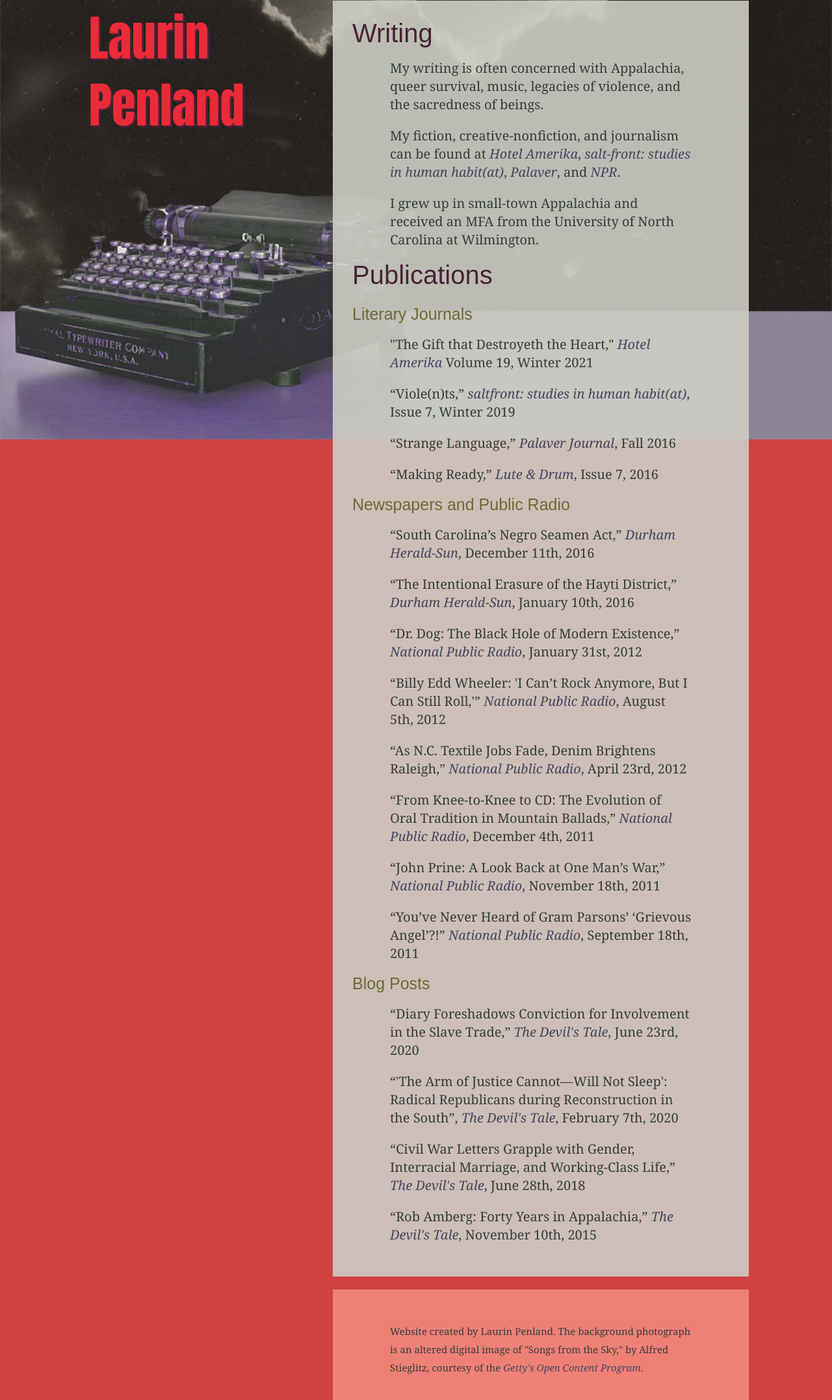
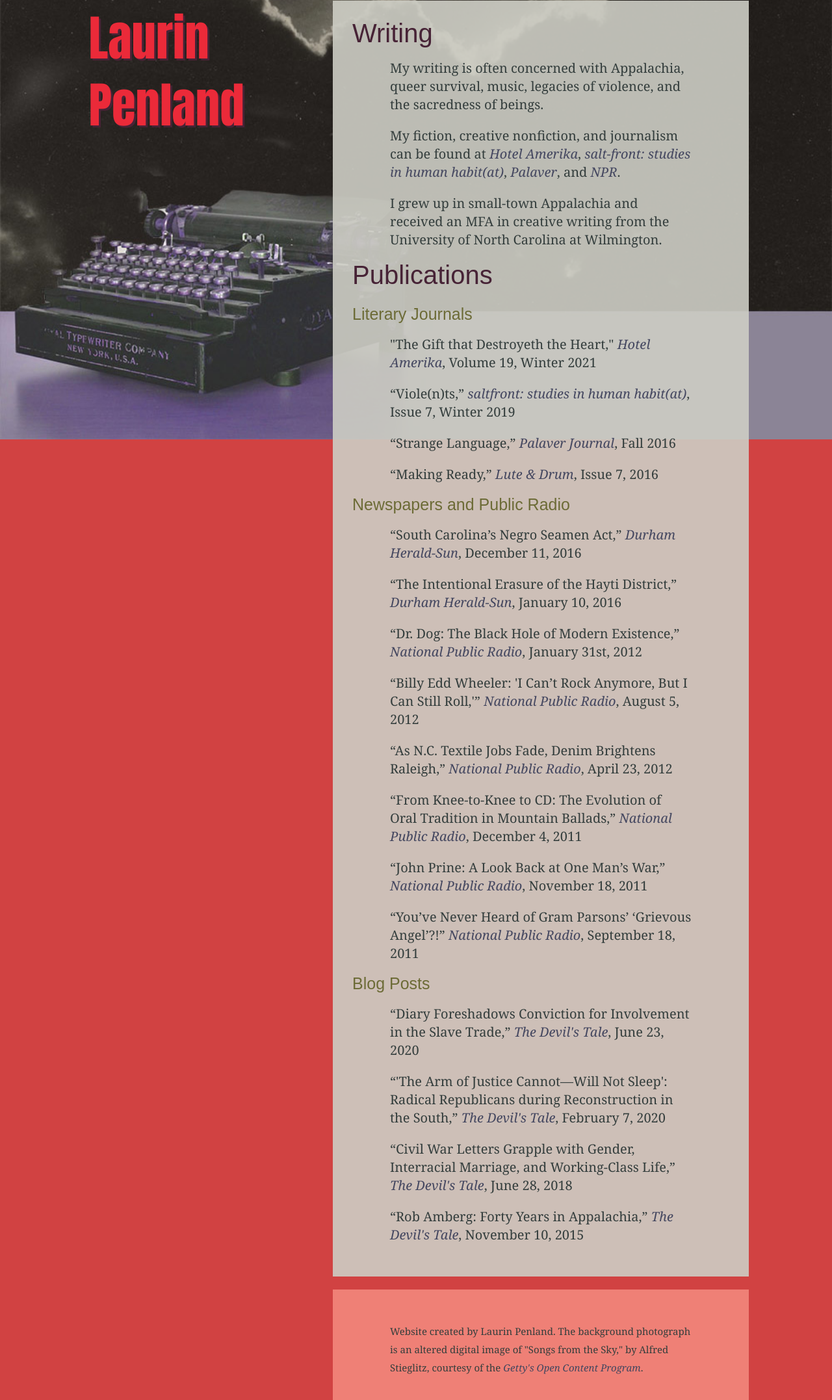
Before and after one commit to laurinpenland/laurinpenland.com, a PHP site: page /writer.php in a window 1280 px wide. Shown: the part 147-2301 px from the top of the page at 65% size. Run offline with PHP 8.4, Linux system fonts and the light colour scheme.

Commit message:
Fixed typos and added content.

```diff
--- a/ExquisiteCorpse.php
+++ b/ExquisiteCorpse.php
@@ -88,18 +88,18 @@ add info to database
 
   <article class= "article-exquisite-corpse">
     <h2>Let's Build a Poem</h2>
-    <p>Send me a line, and I'll add it to a collective poem. We'll follow the rules of an old parlour game called "Exquisite Corpse," which was invented by surrealists in the 1920s.</p>
+    <p>Send me a line, and I'll add it to a collective poem. We'll follow the rules of an old parlor game called "Exquisite Corpse," which was invented by surrealists in the 1920s.</p>
     <h3>What is an Exquisite Corpse Poem?</h3>
     <p>According to <a href="https://en.wikipedia.org/wiki/Exquisite_corpse"><i>Wikipedia</i></a>:
       <blockquote cite = "https://en.wikipedia.org/wiki/Exquisite_corpse">
-       This technique was invented by surrealists and is similar to an old parlour game called Consequences in which players write in turn on a sheet of paper, fold it to conceal part of the writing, and then pass it to the next player for a further contribution....The name is derived from a phrase that resulted when surrealists first played the game, "Le cadavre exquis boira le vin nouveau. (Translated as: "The exquisite corpse shall drink the new wine.")
+       This technique was invented by surrealists and is similar to an old parlor game called Consequences in which players write in turn on a sheet of paper, fold it to conceal part of the writing, and then pass it to the next player for a further contribution.... The name is derived from a phrase that resulted when surrealists first played the game, "Le cadavre exquis boira le vin nouveau." (Translated as: "The exquisite corpse shall drink the new wine.")
      </blockquote>
    </p>
 
 
 
   <h3>Instructions for you:</h3>
-  <p>Enter the next line of the prose poem, the only rule being that you must repeat one word from the previous line.</p>
+  <p>Enter the next line of the prose poem. The only rule is that you must repeat one word from the previous line, but you may otherwise write what you wish.</p>
 
   <h3>The line that came before:</h3>
   <p class="lastLine">
--- a/styles/stylesheet.css
+++ b/styles/stylesheet.css
@@ -206,8 +206,8 @@ figure {
 
 .portfolio-image {
 	width: 90%;
-	margin-top: 20px;
-	margin-bottom: 20px;
+	margin-top: 10px;
+	margin-bottom: 10px;
 	margin-left: auto;
 	margin-right: auto;
 	padding: 0;
@@ -216,13 +216,14 @@ figure {
 
 .portfolio-image > figcaption {
 	line-height: 1.5em;
-	text-align: left;
-	margin: 10px 20px;
-	font-size: 14px;
+	/*text-align: left;*/
+	margin: 0 auto;
+	font-size: 16px;
 	width: 90%;
+	font-style: italic;
 }
 
-/*---------------- Form ----------------------------*/
+/*---------------- Form and Fluencies List----------------------------*/
 
 .error {
 	color: #eb2a39;
@@ -287,6 +288,10 @@ button:hover {
 button:active {
 	color:#ffb86b;
 	border-color:#ffb86b;
+}
+
+.fluencies {
+	list-style-type: circle;
 }
 /*------------------ Paragragh, article, headlines ------------------*/
 
--- a/writer.php
+++ b/writer.php
@@ -28,34 +28,34 @@
 	<article>
 	<h2 id = "Writing">Writing</h2>
   <p>My writing is often concerned with Appalachia, queer survival, music, legacies of violence, and the sacredness of beings.</p>
-  <p>My fiction, creative-nonfiction, and journalism can be found at <i>Hotel Amerika</i>, <i>salt-front: studies in human habit(at)</i>, <i>Palaver</i>, and <i>NPR</i>.</p>
-  <p>I grew up in small-town Appalachia and received an MFA from the University of North Carolina at Wilmington.</p>
+  <p>My fiction, creative nonfiction, and journalism can be found at <i>Hotel Amerika</i>, <i>salt-front: studies in human habit(at)</i>, <i>Palaver</i>, and <i>NPR</i>.</p>
+  <p>I grew up in small-town Appalachia and received an MFA in creative writing from the University of North Carolina at Wilmington.</p>
 
   <h2 id = "publications">Publications</h2><br />
 	<h3>Literary Journals</h3>
 	<ul>
-	  <li>"The Gift that Destroyeth the Heart," <a href="http://www.hotelamerika.net/" target="_blank"><i>Hotel Amerika</i></a> Volume 19, Winter 2021</li>
+	  <li>"The Gift that Destroyeth the Heart," <a href="http://www.hotelamerika.net/" target="_blank"><i>Hotel Amerika</i></a>, Volume 19, Winter 2021</li>
 	  <li>“Viole(n)ts,” <a href="https://www.saltfront.org/product-page/saltfront-no-6" target="_blank"><i>saltfront: studies in human habit(at)</i></a>, Issue 7, Winter 2019</li>
 	  <li>“Strange Language,” <a href="http://palaverjournal.com/fall-2016/" target="_blank"><i>Palaver Journal</i></a>, Fall 2016</li>
 	  <li>“Making Ready,” <i>Lute & Drum</i>, Issue 7, 2016</li>
 	</ul>
 	<h3>Newspapers and Public Radio</h3>
 	<ul>
-	  <li>“South Carolina’s Negro Seamen Act,” <a href="https://www.heraldsun.com/" target="_blank"><i>Durham Herald-Sun</i></a>, December 11th, 2016</li>
-	  <li>“The Intentional Erasure of the Hayti District,” <a href="https://www.heraldsun.com/" target="_blank"><i>Durham Herald-Sun</i></a>, January 10th, 2016</li>
+	  <li>“South Carolina’s Negro Seamen Act,” <a href="https://www.heraldsun.com/" target="_blank"><i>Durham Herald-Sun</i></a>, December 11, 2016</li>
+	  <li>“The Intentional Erasure of the Hayti District,” <a href="https://www.heraldsun.com/" target="_blank"><i>Durham Herald-Sun</i></a>, January 10, 2016</li>
 	  <li>“Dr. Dog: The Black Hole of Modern Existence,” <a href="https://www.npr.org/search?query=laurin%20penland&page=1" target="_blank"><i>National Public Radio</i></a>, January 31st, 2012</li>
-	  <li>“Billy Edd Wheeler: 'I Can’t Rock Anymore, But I Can Still Roll,'” <a href="https://www.npr.org/search?query=laurin%20penland&page=1" target="_blank"><i>National Public Radio</i></a>, August 5th, 2012</li>
-    <li>“As N.C. Textile Jobs Fade, Denim Brightens Raleigh,” <a href="https://www.npr.org/2012/04/23/151189577/n-c-company-handcrafts-artisan-jeans-in-raleigh" target="_blank"><i>National Public Radio</i></a>, April 23rd, 2012</li>
-    <li>“From Knee-to-Knee to CD: The Evolution of Oral Tradition in Mountain Ballads,” <a href="https://www.npr.org/sections/therecord/2011/12/04/143010880/from-knee-to-knee-to-cd-the-evolution-of-oral-tradition-in-mountain-ballads" target="_blank"><i>National Public Radio</i></a>, December 4th, 2011</li>
-    <li>“John Prine: A Look Back at One Man’s War,” <a href="https://www.npr.org/2011/11/18/142490736/john-prine-a-look-back-at-one-mans-war" target="_blank"><i>National Public Radio</i></a>, November 18th, 2011</li>
-	  <li>“You’ve Never Heard of Gram Parsons’ ‘Grievous Angel’?!” <a href="https://www.npr.org/sections/allsongs/2011/09/18/140546110/youve-never-heard-gram-parsons-grievous-angel" target="_blank"><i>National Public Radio</i></a>, September 18th, 2011</li>
+	  <li>“Billy Edd Wheeler: 'I Can’t Rock Anymore, But I Can Still Roll,'” <a href="https://www.npr.org/search?query=laurin%20penland&page=1" target="_blank"><i>National Public Radio</i></a>, August 5, 2012</li>
+    <li>“As N.C. Textile Jobs Fade, Denim Brightens Raleigh,” <a href="https://www.npr.org/2012/04/23/151189577/n-c-company-handcrafts-artisan-jeans-in-raleigh" target="_blank"><i>National Public Radio</i></a>, April 23, 2012</li>
+    <li>“From Knee-to-Knee to CD: The Evolution of Oral Tradition in Mountain Ballads,” <a href="https://www.npr.org/sections/therecord/2011/12/04/143010880/from-knee-to-knee-to-cd-the-evolution-of-oral-tradition-in-mountain-ballads" target="_blank"><i>National Public Radio</i></a>, December 4, 2011</li>
+    <li>“John Prine: A Look Back at One Man’s War,” <a href="https://www.npr.org/2011/11/18/142490736/john-prine-a-look-back-at-one-mans-war" target="_blank"><i>National Public Radio</i></a>, November 18, 2011</li>
+	  <li>“You’ve Never Heard of Gram Parsons’ ‘Grievous Angel’?!” <a href="https://www.npr.org/sections/allsongs/2011/09/18/140546110/youve-never-heard-gram-parsons-grievous-angel" target="_blank"><i>National Public Radio</i></a>, September 18, 2011</li>
 	</ul>
     <h3>Blog Posts</h3>
 		<ul>
-			<li>“Diary Foreshadows Conviction for Involvement in the Slave Trade,” <a href="https://blogs.library.duke.edu/rubenstein/2020/06/23/diary-foreshadows-conviction-for-involvement-in-slave-trade/" target="_blank"><i>The Devil's Tale</i></a>, June 23rd, 2020</li>
-			<li>“'The Arm of Justice Cannot—Will Not Sleep': Radical Republicans during Reconstruction in the South”, <a href="https://blogs.library.duke.edu/rubenstein/2020/02/07/the-arm-of-justice-cannot-will-not-sleep-radical-republicans-during-reconstruction-in-the-south/" target="_blank"><i>The Devil's Tale</i></a>, February 7th, 2020</li>
-			<li>“Civil War Letters Grapple with Gender, Interracial Marriage, and Working-Class Life,” <a href="https://blogs.library.duke.edu/rubenstein/2018/06/28/civil-war-letters-grapple-with-gender-interracial-marriage-and-working-class-life/" target="_blank"><i>The Devil's Tale</i></a>, June 28th, 2018</li>
-			<li>“Rob Amberg: Forty Years in Appalachia,” <a href="https://blogs.library.duke.edu/rubenstein/2015/11/10/rob-amberg-forty-years-in-appalachia/" target="_blank"><i>The Devil's Tale</i></a>, November 10th, 2015</li>
+			<li>“Diary Foreshadows Conviction for Involvement in the Slave Trade,” <a href="https://blogs.library.duke.edu/rubenstein/2020/06/23/diary-foreshadows-conviction-for-involvement-in-slave-trade/" target="_blank"><i>The Devil's Tale</i></a>, June 23, 2020</li>
+			<li>“'The Arm of Justice Cannot—Will Not Sleep': Radical Republicans during Reconstruction in the South,” <a href="https://blogs.library.duke.edu/rubenstein/2020/02/07/the-arm-of-justice-cannot-will-not-sleep-radical-republicans-during-reconstruction-in-the-south/" target="_blank"><i>The Devil's Tale</i></a>, February 7, 2020</li>
+			<li>“Civil War Letters Grapple with Gender, Interracial Marriage, and Working-Class Life,” <a href="https://blogs.library.duke.edu/rubenstein/2018/06/28/civil-war-letters-grapple-with-gender-interracial-marriage-and-working-class-life/" target="_blank"><i>The Devil's Tale</i></a>, June 28, 2018</li>
+			<li>“Rob Amberg: Forty Years in Appalachia,” <a href="https://blogs.library.duke.edu/rubenstein/2015/11/10/rob-amberg-forty-years-in-appalachia/" target="_blank"><i>The Devil's Tale</i></a>, November 10, 2015</li>
 		</ul>
 	</article>
 
```
Also changed, not shown: webdeveloper.php (+18 -4 lines), README.md, images/FindingFamily.jpg, 2 other files.
